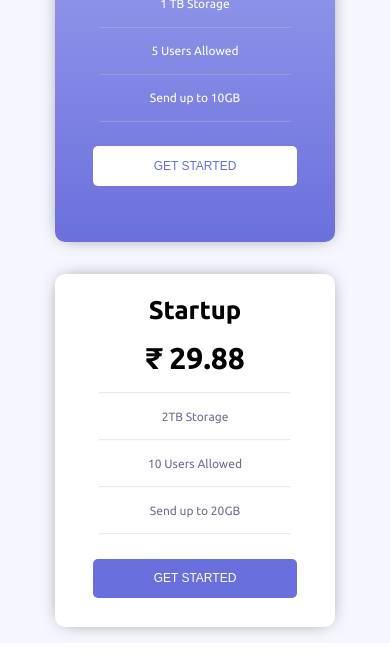
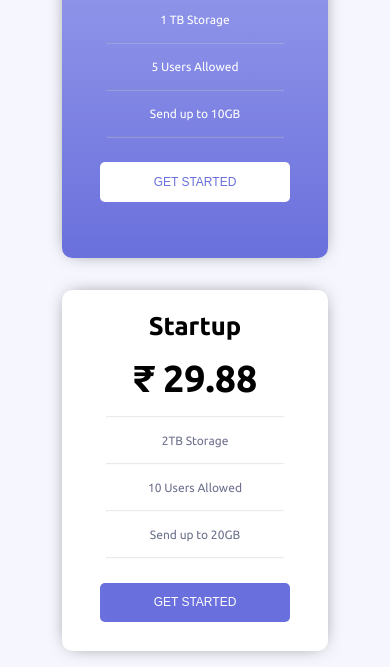
Before and after one commit to Sanskari9/Pricing-Component-with-toggle-Assignment, a plain HTML site: page index.html in a window 390 px wide. Shown: the part 715-1382 px from the top of the page. Before the commit the page ends 1358 px from the top, so only its background shows below. Drawn offline with Linux system fonts and the light colour scheme.

Commit message:
media queries

```diff
--- a/style.css
+++ b/style.css
@@ -155,17 +155,16 @@ button:hover{
 
 @media only screen and (max-width:460px){
   h3{
-    font-size: 2.0em;
+    font-size: 2.5em;
   }
   h4{
-    font-size: 2.0em;
+    font-size: 2.5em;
     display: none;
 }
 p{
   font-size: 0.8em;
 }
 #cards{
-  display: flex;
-  width: 90%;
+  width: 85%;
 }
 }
```
